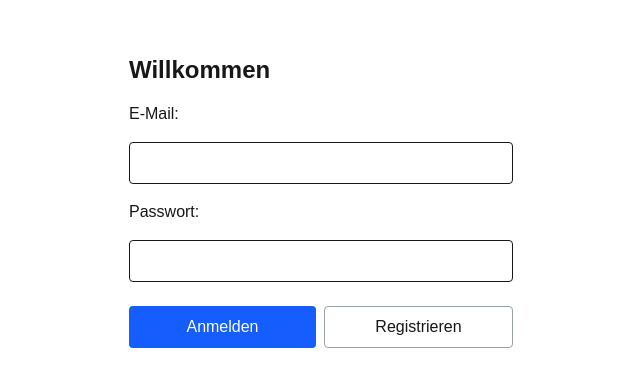
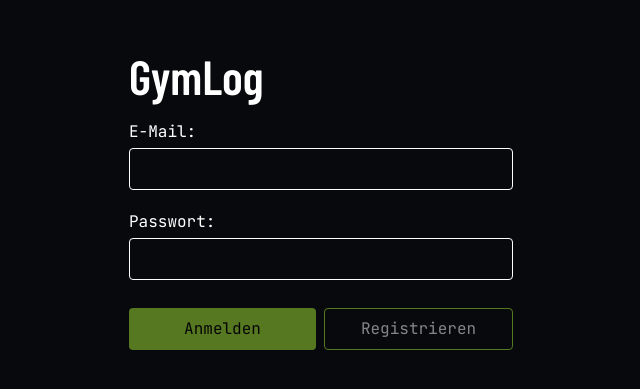
Before and after one commit to welschoff/gymlog, a Next.js app: page /login in a window 1280 px wide. Shown: the part 199-588 px from the top of the page, without its empty margins (319-959 px from the left). Built offline with nearby package versions, Linux system fonts and the light colour scheme.

Commit message:
Add styles and LoginForm Validation

```diff
--- a/app/globals.css
+++ b/app/globals.css
@@ -1,15 +1,14 @@
 @import 'tailwindcss';
 
 :root {
-  --background: #ffffff;
-  --foreground: #171717;
+  --background: #08090c;
+  --foreground: #fff;
+  --highlight-color: #a3e635;
 }
 
 @theme inline {
   --color-background: var(--background);
   --color-foreground: var(--foreground);
-  --font-sans: var(--font-geist-sans);
-  --font-mono: var(--font-geist-mono);
 }
 
 @media (prefers-color-scheme: dark) {
@@ -22,5 +21,9 @@
 body {
   background: var(--background);
   color: var(--foreground);
-  font-family: Arial, Helvetica, sans-serif;
+  font-family: var(--font-text);
 }
+
+h1 {
+  font-family: var(--font-header);
+}
--- a/app/layout.tsx
+++ b/app/layout.tsx
@@ -1,29 +1,26 @@
 import type { Metadata } from 'next';
-import { Geist, Geist_Mono } from 'next/font/google';
 import './globals.css';
-
-const geistSans = Geist({
-  variable: '--font-geist-sans',
-  subsets: ['latin'],
-});
-
-const geistMono = Geist_Mono({
-  variable: '--font-geist-mono',
-  subsets: ['latin'],
-});
+import { JetBrains_Mono, Barlow_Condensed } from 'next/font/google';
 
 export const metadata: Metadata = {
   title: 'Create Next App',
   description: 'Generated by create next app',
 };
 
+const jetbrains = JetBrains_Mono({
+  subsets: ['latin'],
+  variable: '--font-text',
+});
+
+const barlow = Barlow_Condensed({
+  weight: ['600'],
+  variable: '--font-header',
+});
+
 export default function RootLayout({ children }: LayoutProps<'/'>) {
   return (
-    <html
-      lang="en"
-      className={`${geistSans.variable} ${geistMono.variable} h-full antialiased`}
-    >
-      <body className="min-h-full flex flex-col">{children}</body>
+    <html lang="en" className={`${jetbrains.variable} ${barlow.variable}`}>
+      <body>{children}</body>
     </html>
   );
 }
--- a/app/login/page.tsx
+++ b/app/login/page.tsx
@@ -1,39 +1,86 @@
+'use client';
+
+import { useState } from 'react';
 import { login, signup } from './actions';
 
 export default function LoginPage() {
+  const [email, setEmail] = useState('');
+  const [password, setPassword] = useState('');
+  const [emailTouched, setEmailTouched] = useState(false);
+  const [passwordTouched, setPasswordTouched] = useState(false);
+
+  const isValidEmail = (emailStr: string) => {
+    return /^[^\s@]+@[^\s@]+\.[^\s@]+$/.test(emailStr);
+  };
+
+  const isEmailValid = isValidEmail(email);
+  const isPasswordValid = password.length >= 6;
+
+  const isFormValid = isEmailValid && isPasswordValid;
+
+  const showEmailError = emailTouched && email.length > 0 && !isEmailValid;
+  const showPasswordError =
+    passwordTouched && password.length > 0 && !isPasswordValid;
+
   return (
     <div className="flex flex-col items-center justify-center min-h-screen">
-      <form className="flex flex-col gap-4 w-full max-w-sm">
-        <h1 className="text-2xl font-bold">Willkommen</h1>
+      <form className="flex flex-col gap-5 w-full max-w-sm">
+        <h1 className="text-5xl font-bold">GymLog</h1>
 
+        <div className="flex flex-col gap-1">
           <label htmlFor="email">E-Mail:</label>
           <input
             id="email"
             name="email"
             type="email"
             required
-          className="border p-2 rounded"
+            value={email}
+            onChange={(e) => setEmail(e.target.value)}
+            onBlur={() => setEmailTouched(true)}
+            className={`border p-2 rounded transition ${
+              showEmailError ? 'border-red-500 focus:outline-red-500' : ''
+            }`}
           />
+          {showEmailError && (
+            <p className="text-red-500 text-sm mt-1">
+              Bitte gib eine gültige E-Mail-Adresse ein.
+            </p>
+          )}
+        </div>
 
+        <div className="flex flex-col gap-1">
           <label htmlFor="password">Passwort:</label>
           <input
             id="password"
             name="password"
             type="password"
             required
-          className="border p-2 rounded"
+            value={password}
+            onChange={(e) => setPassword(e.target.value)}
+            onBlur={() => setPasswordTouched(true)}
+            className={`border p-2 rounded transition ${
+              showPasswordError ? 'border-red-500 focus:outline-red-500' : ''
+            }`}
           />
+          {showPasswordError && (
+            <p className="text-red-500 text-sm mt-1">
+              Das Passwort muss mindestens 6 Zeichen lang sein.
+            </p>
+          )}
+        </div>
 
         <div className="flex gap-2 mt-2">
           <button
             formAction={login}
-            className="bg-blue-600 text-white p-2 rounded flex-1"
+            disabled={!isFormValid}
+            className="bg-(--highlight-color) text-black p-2 rounded flex-1 disabled:opacity-50 disabled:cursor-not-allowed transition"
           >
             Anmelden
           </button>
           <button
             formAction={signup}
-            className="border border-gray-400 p-2 rounded flex-1"
+            disabled={!isFormValid}
+            className="border border-(--highlight-color) p-2 rounded flex-1 disabled:opacity-50 disabled:cursor-not-allowed transition"
           >
             Registrieren
           </button>
```
Lines whose indentation alone changed are shown as unchanged.
